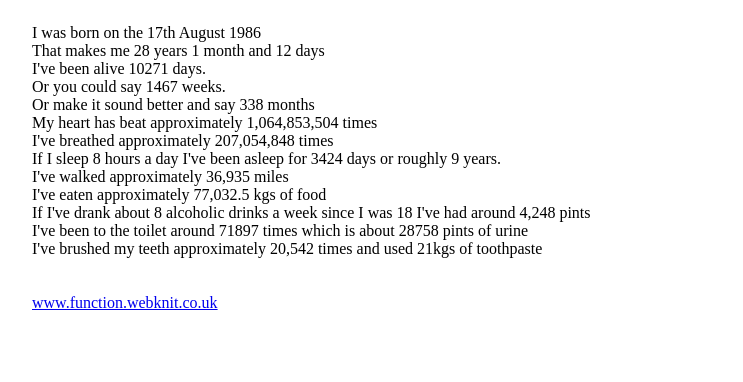
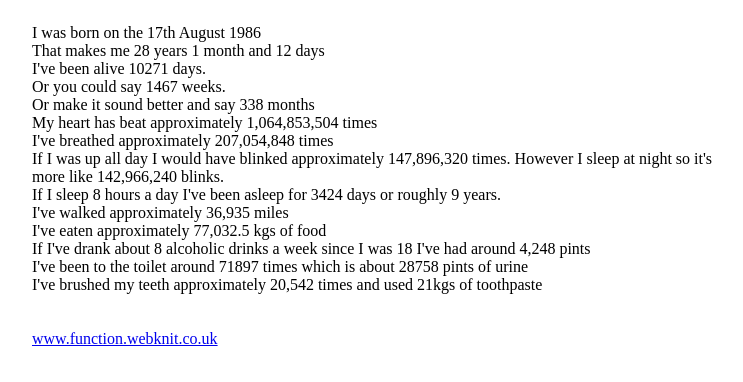
Before and after one commit to webknit/lifeinnumbers, a plain HTML site: page index.html in a window 1280 px wide. Shown: the part 90-472 px from the top of the page, without its empty margins (258-1001 px from the left). Drawn offline with nearby package versions, Linux system fonts and the light colour scheme.

Commit message:
adding blinks function

```diff
--- a/index.html
+++ b/index.html
@@ -21,6 +21,7 @@
 		<p>Or make it sound better and say <span class="num-months-alive"></span> months</p>
 		<p>My heart has beat approximately <span class="num-heartbeats"></span> times</p>
 		<p>I've breathed approximately <span class="num-breaths"></span> times</p>
+		<p>If I was up all day I would have blinked approximately <span class="num-blink"></span> times. However I sleep at night so it's more like <span class="num-blink-sleep"></span> blinks.</p>
 		<p>If I sleep 8 hours a day I've been asleep for <span class="num-time-asleep"></span> days or roughly <span class="num-years-asleep"></span> years.</p>
 		<p>I've walked approximately <span class="num-step"></span> miles</p>
 		<p>I've eaten approximately <span class="num-food"></span> kgs of food</p>
--- a/script.js
+++ b/script.js
@@ -32,6 +32,7 @@ Base.LifeNumbers = function() {
 		calNumberMonths();
 		calNumberHeartBeats();
 		calNumberBreaths();
+		calNumberBlink();
 		calNumberSleep();
 		calNumberWalk();
 		calNumberFood();
@@ -188,6 +189,21 @@ Base.LifeNumbers = function() {
 
 	}
 
+	function calNumberBlink() {
+
+		var blinks = minsAlive * 10;
+		var blinksComma = addCommas(blinks);
+
+		// 480 mins in 8 hours
+		var numMinAsleep = daysAlive * 480;
+		var numMinAsleep = blinks - numMinAsleep;
+		var numMinAsleepComma = addCommas(numMinAsleep);
+
+		$('.num-blink').html(blinksComma);
+		$('.num-blink-sleep').html(numMinAsleepComma);
+
+	}
+
 	function calNumberSleep() {
 
 		var numHoursSleep = daysAlive * 8;
--- a/style.css
+++ b/style.css
@@ -5,6 +5,6 @@ body,div,dl,dt,dd,ul,ol,li,h1,h2,h3,h4,h5,h6,pre,form,fieldset,input,textarea,p,
 	max-width: 700px;
 }
 
-h1 {
+h1, h2 {
 	margin-bottom: 1.4em;
 }
```
